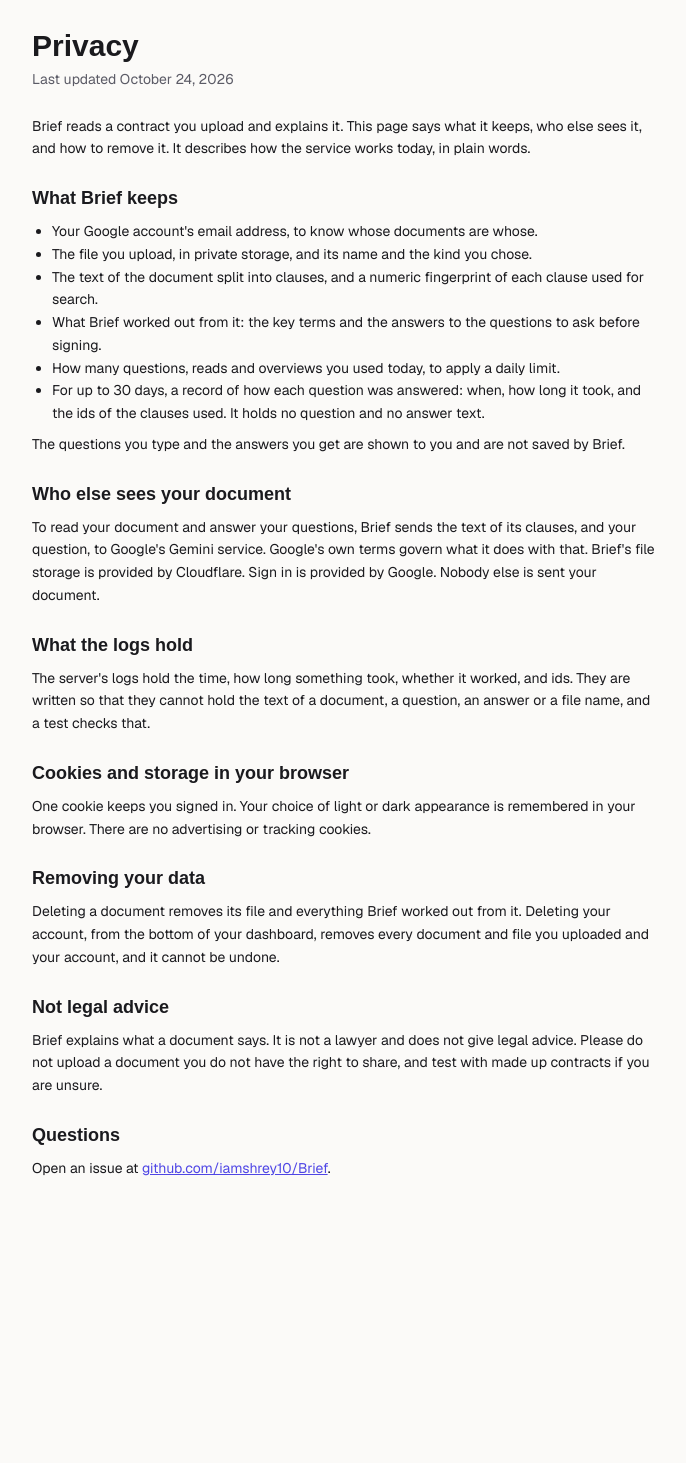
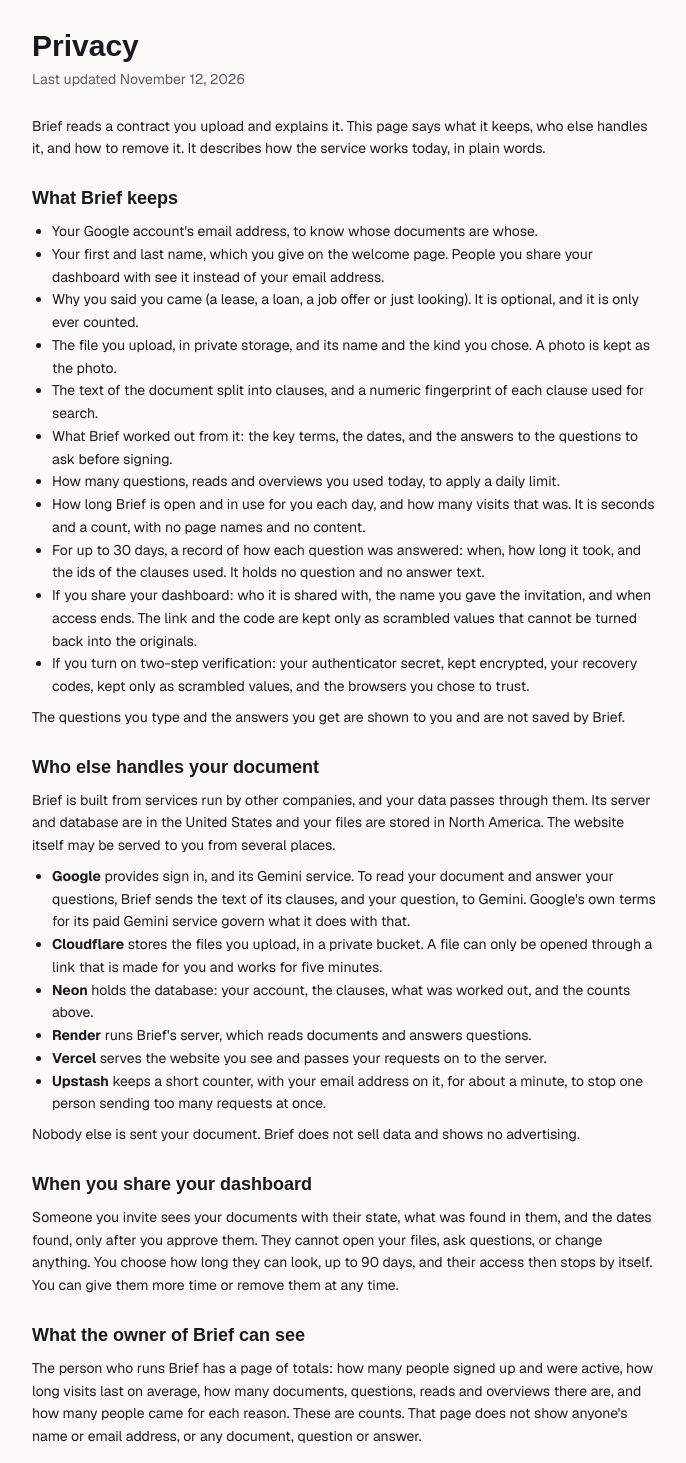
Before and after one commit to iamshrey10/Brief, a Next.js app in the folder web/: page /privacy in a window 1280 px wide. Shown: the part 67-1530 px from the top of the page, without its empty margins (296-982 px from the left). Before the commit the page ends 1295 px from the top, so only its background shows below. Built offline with nearby package versions, Linux system fonts and the light colour scheme; a web font is replaced by a local one.

Commit message:
Bring the privacy and terms pages up to date with what Brief really does

```diff
--- a/web/app/privacy/page.tsx
+++ b/web/app/privacy/page.tsx
@@ -1,54 +1,93 @@
+import { ContactEmail } from "@/components/contact-email";
 import { LegalPage, Section } from "@/components/legal-page";
 
 export const metadata = { title: "Privacy" };
 
 export default function PrivacyPage() {
   return (
-    <LegalPage title="Privacy" updated="October 24, 2026">
+    <LegalPage title="Privacy" updated="November 12, 2026">
       <p>
-        Brief reads a contract you upload and explains it. This page says what it keeps, who else sees it, and how to
+        Brief reads a contract you upload and explains it. This page says what it keeps, who else handles it, and how to
         remove it. It describes how the service works today, in plain words.
       </p>
 
       <Section title="What Brief keeps">
         <ul className="list-disc pl-5">
           <li>Your Google account&apos;s email address, to know whose documents are whose.</li>
-          <li>The file you upload, in private storage, and its name and the kind you chose.</li>
+          <li>Your first and last name, which you give on the welcome page. People you share your dashboard with see it instead of your email address.</li>
+          <li>Why you said you came (a lease, a loan, a job offer or just looking). It is optional, and it is only ever counted.</li>
+          <li>The file you upload, in private storage, and its name and the kind you chose. A photo is kept as the photo.</li>
           <li>The text of the document split into clauses, and a numeric fingerprint of each clause used for search.</li>
-          <li>What Brief worked out from it: the key terms and the answers to the questions to ask before signing.</li>
+          <li>What Brief worked out from it: the key terms, the dates, and the answers to the questions to ask before signing.</li>
           <li>How many questions, reads and overviews you used today, to apply a daily limit.</li>
+          <li>How long Brief is open and in use for you each day, and how many visits that was. It is seconds and a count, with no page names and no content.</li>
           <li>For up to 30 days, a record of how each question was answered: when, how long it took, and the ids of the clauses used. It holds no question and no answer text.</li>
+          <li>If you share your dashboard: who it is shared with, the name you gave the invitation, and when access ends. The link and the code are kept only as scrambled values that cannot be turned back into the originals.</li>
+          <li>If you turn on two-step verification: your authenticator secret, kept encrypted, your recovery codes, kept only as scrambled values, and the browsers you chose to trust.</li>
         </ul>
         <p>The questions you type and the answers you get are shown to you and are not saved by Brief.</p>
       </Section>
 
-      <Section title="Who else sees your document">
+      <Section title="Who else handles your document">
         <p>
-          To read your document and answer your questions, Brief sends the text of its clauses, and your question, to
-          Google&apos;s Gemini service. Google&apos;s own terms govern what it does with that. Brief&apos;s file storage is
-          provided by Cloudflare. Sign in is provided by Google. Nobody else is sent your document.
+          Brief is built from services run by other companies, and your data passes through them. Its server and database are in the
+          United States and your files are stored in North America. The website itself may be served to you from several places.
+        </p>
+        <ul className="list-disc pl-5">
+          <li>
+            <strong>Google</strong> provides sign in, and its Gemini service. To read your document and answer your questions, Brief
+            sends the text of its clauses, and your question, to Gemini. Google&apos;s own terms for its paid Gemini service govern
+            what it does with that.
+          </li>
+          <li><strong>Cloudflare</strong> stores the files you upload, in a private bucket. A file can only be opened through a link that is made for you and works for five minutes.</li>
+          <li><strong>Neon</strong> holds the database: your account, the clauses, what was worked out, and the counts above.</li>
+          <li><strong>Render</strong> runs Brief&apos;s server, which reads documents and answers questions.</li>
+          <li><strong>Vercel</strong> serves the website you see and passes your requests on to the server.</li>
+          <li><strong>Upstash</strong> keeps a short counter, with your email address on it, for about a minute, to stop one person sending too many requests at once.</li>
+        </ul>
+        <p>Nobody else is sent your document. Brief does not sell data and shows no advertising.</p>
+      </Section>
+
+      <Section title="When you share your dashboard">
+        <p>
+          Someone you invite sees your documents with their state, what was found in them, and the dates found, only after you approve
+          them. They cannot open your files, ask questions, or change anything. You choose how long they can look, up to 90 days, and
+          their access then stops by itself. You can give them more time or remove them at any time.
+        </p>
+      </Section>
+
+      <Section title="What the owner of Brief can see">
+        <p>
+          The person who runs Brief has a page of totals: how many people signed up and were active, how long visits last on average,
+          how many documents, questions, reads and overviews there are, and how many people came for each reason. These are counts.
+          That page does not show anyone&apos;s name or email address, or any document, question or answer.
         </p>
       </Section>
 
       <Section title="What the logs hold">
         <p>
           The server&apos;s logs hold the time, how long something took, whether it worked, and ids. They are written
-          so that they cannot hold the text of a document, a question, an answer or a file name, and a test checks that.
+          so that they cannot hold the text of a document, a question, an answer or a file name, and a test checks that. The
+          companies above also keep their own ordinary records of requests, such as the time and an internet address.
         </p>
       </Section>
 
       <Section title="Cookies and storage in your browser">
         <p>
-          One cookie keeps you signed in. Your choice of light or dark appearance is remembered in your browser. There are
-          no advertising or tracking cookies.
+          A few small cookies keep you signed in and protect the sign in. If you turn on two-step verification and choose to trust a
+          browser, one more cookie remembers it for 30 days. Your choice of light or dark appearance is remembered in your browser.
+          There are no advertising or tracking cookies.
         </p>
       </Section>
 
       <Section title="Removing your data">
         <p>
-          Deleting a document removes its file and everything Brief worked out from it. Deleting your account, from the
-          bottom of your dashboard, removes every document and file you uploaded and your account, and it cannot be undone.
+          Deleting a document moves it to the Bin, where it stays for 7 days so you can restore it, and is then removed with its file and
+          everything Brief worked out from it. You can also delete it for good from the Bin at once. Deleting your account, from the
+          bottom of your dashboard, removes every document and file you uploaded, your counts, your shares and your account, and it
+          cannot be undone. The services above may keep a short recovery history of their databases for a while after that.
         </p>
+        <p>An upload that was started and never finished is removed after an hour.</p>
       </Section>
 
       <Section title="Not legal advice">
@@ -60,7 +99,7 @@ export default function PrivacyPage() {
 
       <Section title="Questions">
         <p>
-          Open an issue at <a className="text-primary underline" href="https://github.com/iamshrey10/Brief/issues">github.com/iamshrey10/Brief</a>.
+          To ask what Brief holds about you, or to have something removed that you cannot remove yourself, write to <ContactEmail className="text-primary underline" />.
         </p>
       </Section>
     </LegalPage>
--- a/web/app/terms/page.tsx
+++ b/web/app/terms/page.tsx
@@ -1,13 +1,14 @@
+import { ContactEmail } from "@/components/contact-email";
 import { LegalPage, Section } from "@/components/legal-page";
 
 export const metadata = { title: "Terms" };
 
 export default function TermsPage() {
   return (
-    <LegalPage title="Terms" updated="October 24, 2026">
+    <LegalPage title="Terms" updated="November 12, 2026">
       <p>
-        Brief is a personal project, not a company, offered as it is. By using it you agree to the points below. They are
-        written in plain words on purpose.
+        Brief is a personal project, not a company, made and run by Shreyas Revankar, and offered as it is. By using it you agree
+        to the points below. They are written in plain words on purpose.
       </p>
 
       <Section title="What Brief is, and is not">
@@ -20,15 +21,33 @@ export default function TermsPage() {
 
       <Section title="What you upload">
         <p>
-          Only upload a document you have the right to share. You keep all rights to it. Brief uses it only to read it and
-          answer your questions, as the privacy page describes.
+          Only upload a document you have the right to share, and nothing unlawful. You keep all rights to it. Brief uses it only to
+          read it and answer your questions, as the privacy page describes. A PDF, JPG, PNG or HEIC file works. A photo that is too
+          blurry to read may be refused.
         </p>
       </Section>
 
       <Section title="Limits">
         <p>
           To keep it fair and affordable, there are limits: up to 25 documents at a time, 50 MB and 100 pages for each, and a
-          daily number of questions, reads and overviews. The limits can change.
+          daily number of questions, reads and overviews (today 40, 10 and 20). The whole site also has a daily cap on how much AI
+          work it does, so on a busy day Brief may say it is busy until tomorrow. The limits can change.
+        </p>
+      </Section>
+
+      <Section title="Using Brief fairly">
+        <ul className="list-disc pl-5">
+          <li>Do not try to get around the limits, including by making extra accounts.</li>
+          <li>Do not try to overload the service, break into it, or reach anyone else&apos;s documents or account.</li>
+          <li>Keep your account to yourself, and keep your sign in secure.</li>
+        </ul>
+      </Section>
+
+      <Section title="Sharing your dashboard">
+        <p>
+          You decide who to share with and for how long, up to 90 days, and you can end it at any time. Share only with people you
+          trust, because they can see your documents&apos; states, what was found in them and the dates found while access lasts. You are
+          responsible for what you choose to share.
         </p>
       </Section>
 
@@ -40,7 +59,22 @@ export default function TermsPage() {
       </Section>
 
       <Section title="Your account">
-        <p>You can delete your account and everything in it at any time from your dashboard.</p>
+        <p>
+          You can delete your account and everything in it at any time from your dashboard. An account that breaks these terms or puts
+          others at risk may be suspended or removed, and Brief may be changed or stopped at any time.
+        </p>
+      </Section>
+
+      <Section title="Changes to these terms">
+        <p>
+          These terms may change. The date at the top says when they last did. If you keep using Brief after a change, you accept it.
+        </p>
+      </Section>
+
+      <Section title="Contact">
+        <p>
+          Questions about these terms: <ContactEmail className="text-primary underline" />.
+        </p>
       </Section>
     </LegalPage>
   );
```
Also changed, not shown: 2 other files (tests, documents, lock files or other folders).
